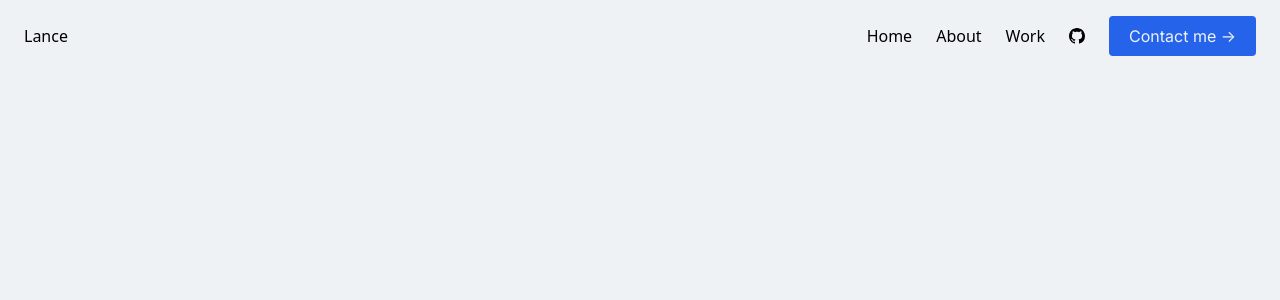
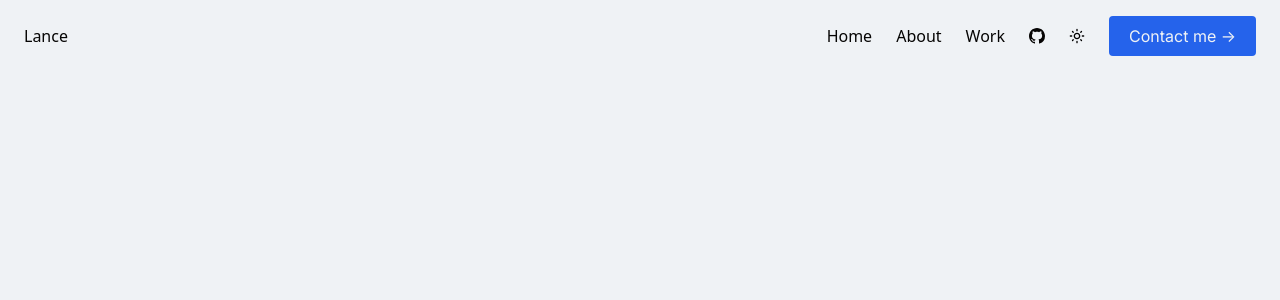
Before and after one commit to 21ance/portfolio, a React (Vite) app: page / in a window 1280 px wide. Shown: the top 300 px of the page. Built offline with nearby package versions, Linux system fonts and the light colour scheme.

Commit message:
add darkmode

```diff
--- a/index.html
+++ b/index.html
@@ -9,7 +9,7 @@
 		/>
 		<title>Lance Lopez</title>
 	</head>
-	<body class="bg-custom-white">
+	<body class="bg-custom-white dark:bg-custom-black">
 		<div id="root"></div>
 		<script type="module" src="/src/main.jsx"></script>
 	</body>
--- a/src/components/header/Header.jsx
+++ b/src/components/header/Header.jsx
@@ -1,15 +1,38 @@
+import { useState } from "react";
 import { BsGithub } from "react-icons/bs";
+import { MdOutlineLightMode, MdLightMode } from "react-icons/md";
 
 const Header = () => {
+	const [lightMode, setLightMode] = useState(true);
+
+	function modeToggle() {
+		setLightMode(!lightMode);
+		lightMode == true
+			? document.documentElement.classList.add("dark")
+			: document.documentElement.classList.remove("dark");
+	}
+
 	return (
 		<header className="flex  justify-between py-4 px-6 items-center ">
-			<span>Lance</span>
-			<nav className="flex gap-6 items-center">
+			<span className="text-custom-black dark:text-custom-white">
+				Lance
+			</span>
+			<nav className="flex gap-6 items-center justify-center">
 				<NavItem href="#" content="Home" />
 				<NavItem href="#" content="About" />
 				<NavItem href="#" content="Work" />
-				<NavItem href="#" content={<BsGithub />} />
-				<button className="px-5 py-2 font-inter bg-custom-primary text-custom-white rounded">
+				<NavItem
+					href="https://github.com/21ance"
+					content={<BsGithub />}
+					target="_blank"
+				/>
+				<button
+					onClick={() => modeToggle()}
+					className="dark:text-custom-white"
+				>
+					{lightMode === true ? <MdOutlineLightMode /> : <MdLightMode />}
+				</button>
+				<button className="px-5 py-2 font-inter rounded bg-custom-primary text-custom-white hover:bg-blue-500">
 					Contact me {"->"}
 				</button>
 			</nav>
@@ -18,10 +41,14 @@ const Header = () => {
 };
 
 const NavItem = (props) => {
-	const { href, content } = props;
+	const { href, content, target = "_self" } = props;
 
 	return (
-		<a href={href} className="hover:text-custom-primary">
+		<a
+			href={href}
+			className="hover:text-custom-primary text-custom-black dark:text-custom-white"
+			target={target}
+		>
 			{content}
 		</a>
 	);
--- a/tailwind.config.js
+++ b/tailwind.config.js
@@ -1,5 +1,6 @@
 /** @type {import('tailwindcss').Config} */
 export default {
+	darkMode: "class",
 	content: ["./index.html", "./src/**/*.{js,ts,jsx,tsx}"],
 	theme: {
 		extend: {
@@ -14,7 +15,7 @@ export default {
 					primary: "#2563eb",
 					secondary: "#111827",
 					white: "#eff2f5",
-					black: "060504",
+					black: "#060504",
 				},
 			},
 		},
```
